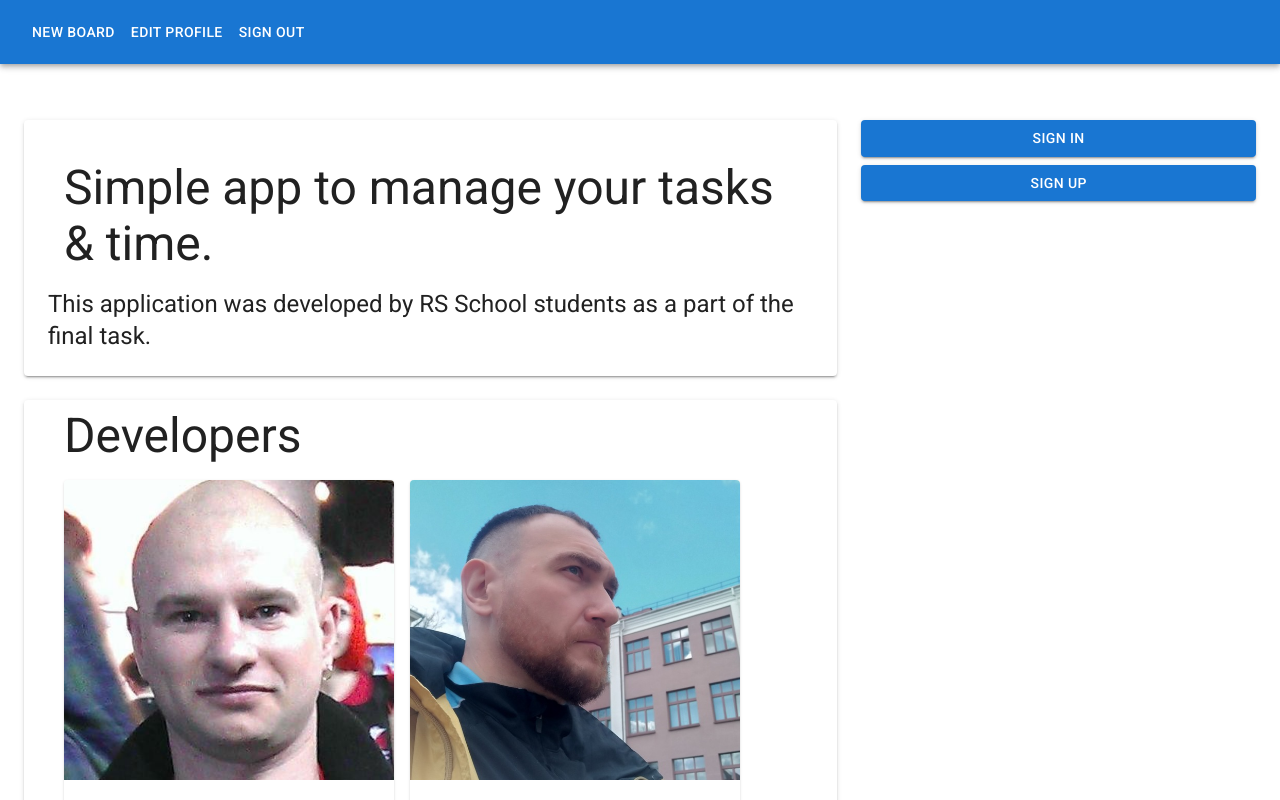
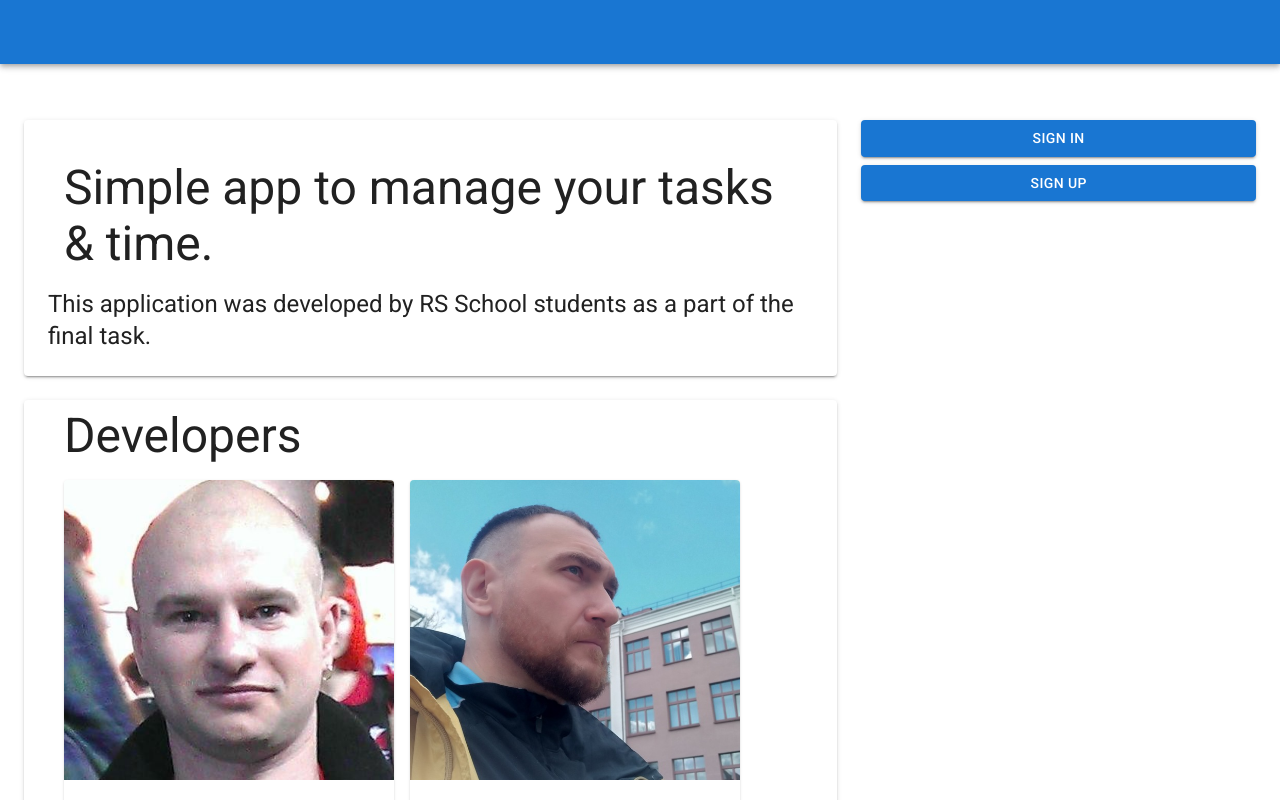
Before and after one commit to vostavhy/project-management-app, a React (Create React App) app: page / in a window 1280 px wide. Shown: the top 800 px of the page. Built offline with nearby package versions, Linux system fonts and the light colour scheme.

Commit message:
feat: implement header state

```diff
--- a/src/components/Header.tsx
+++ b/src/components/Header.tsx
@@ -1,28 +1,35 @@
-import { AppBar, Button, Toolbar, Typography } from '@mui/material';
-import { NavLink } from 'react-router-dom';
+import { AppBar, Button, Grid, Toolbar } from '@mui/material';
+import { useEffect, useState } from 'react';
+import { getCreds } from '../helpers/auth';
 import { path } from '../helpers/enums';
 
 function Header() {
+  const [isHeader, setIsHeader] = useState(false);
+
+  useEffect(() => {
+    getCreds() ? setIsHeader(true) : setIsHeader(false);
+  }, []);
+
   return (
-    //<div className='wrapper-row'>
-    //  <NavLink to={path.home}>Home</NavLink>
-    //  <NavLink to={path.signUp}>SignUpPage</NavLink>
-    //  <NavLink to={path.signIn}>SignInPage</NavLink>
-    //  <NavLink to={path.userUpdate}>UserUpdate</NavLink>
-    //  <NavLink to={path.main}>MainPage</NavLink>
-    //  <NavLink to={path.board}>BoardPage</NavLink>
-    //</div>
     <AppBar position='static'>
       <Toolbar>
+        {isHeader && (
+          <Grid container>
+            <Grid item xs={12} md={10}>
               <Button component='a' href={path.home} color='inherit'>
                 New board
               </Button>
+            </Grid>
+            <Grid item xs={12} md={2}>
               <Button component='a' href={path.userUpdate} color='inherit'>
                 Edit profile
               </Button>
               <Button component='a' href='/' color='inherit'>
                 Sign Out
               </Button>
+            </Grid>
+          </Grid>
+        )}
       </Toolbar>
     </AppBar>
   );
```
Lines whose indentation alone changed are shown as unchanged.
